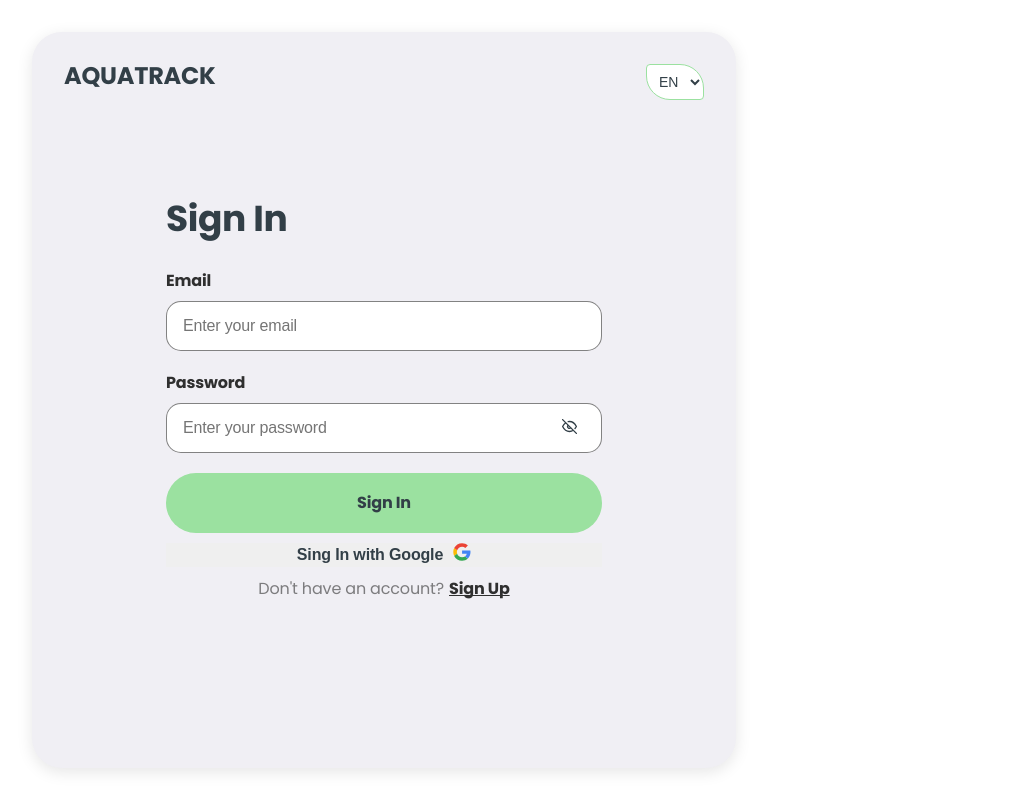
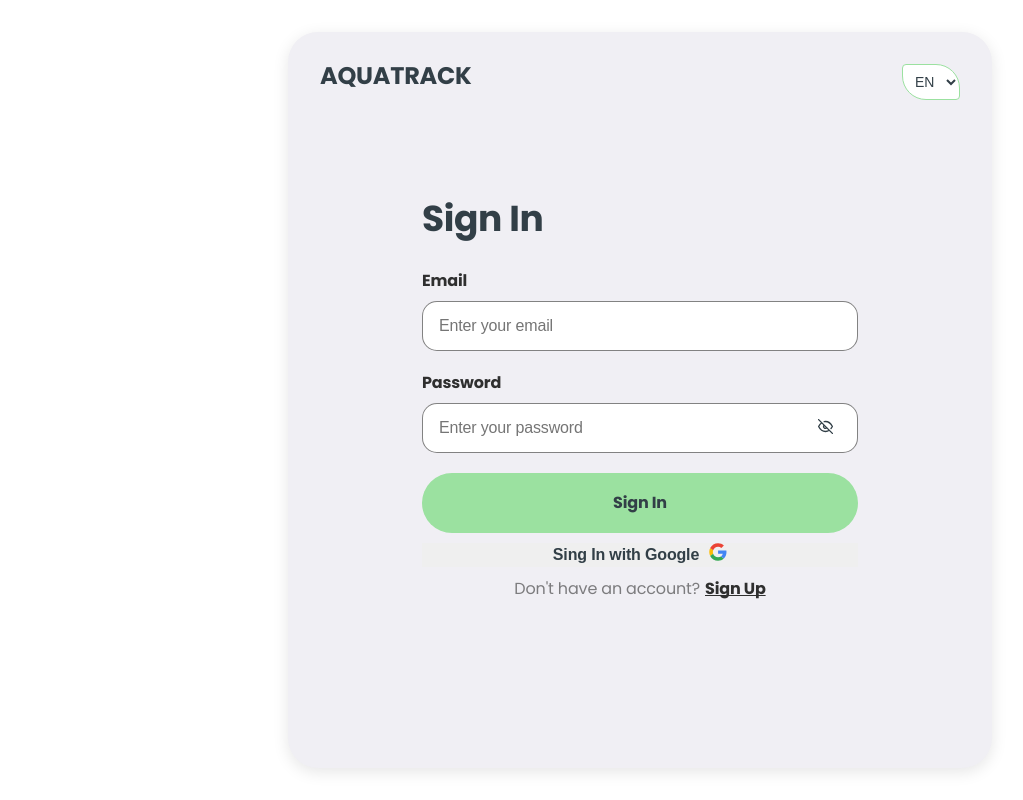
Before and after one commit to DimaOstapchuk91/AquaDev, a React (Vite) app: page /signin in a window 1280 px wide. Shown: the whole page, without its empty margins (0-1023 px from the left). Built offline with nearby package versions, Linux system fonts and the light colour scheme.

Commit message:
fix position app for mobile version

```diff
--- a/src/index.css
+++ b/src/index.css
@@ -10,16 +10,14 @@ html {
 }
 
 body {
-  font-family: "Poppins", sans-serif;
+  font-family: 'Poppins', sans-serif;
   color: var(--text-color);
   font-weight: 700;
   background-color: var(--background-white);
 }
 
-#root {
-  display: flex;
-  align-items: center;
-}
+/* #root {
+} */
 
 h1,
 h2,
@@ -80,12 +78,15 @@ button {
 
 @media (min-width: 1440px) {
   #root {
+    display: flex;
     height: 100vh;
+    align-items: center;
     justify-content: center;
   }
 
   .container {
     width: 1440px;
+    margin: 0 auto;
     flex-direction: row;
   }
 }
```
